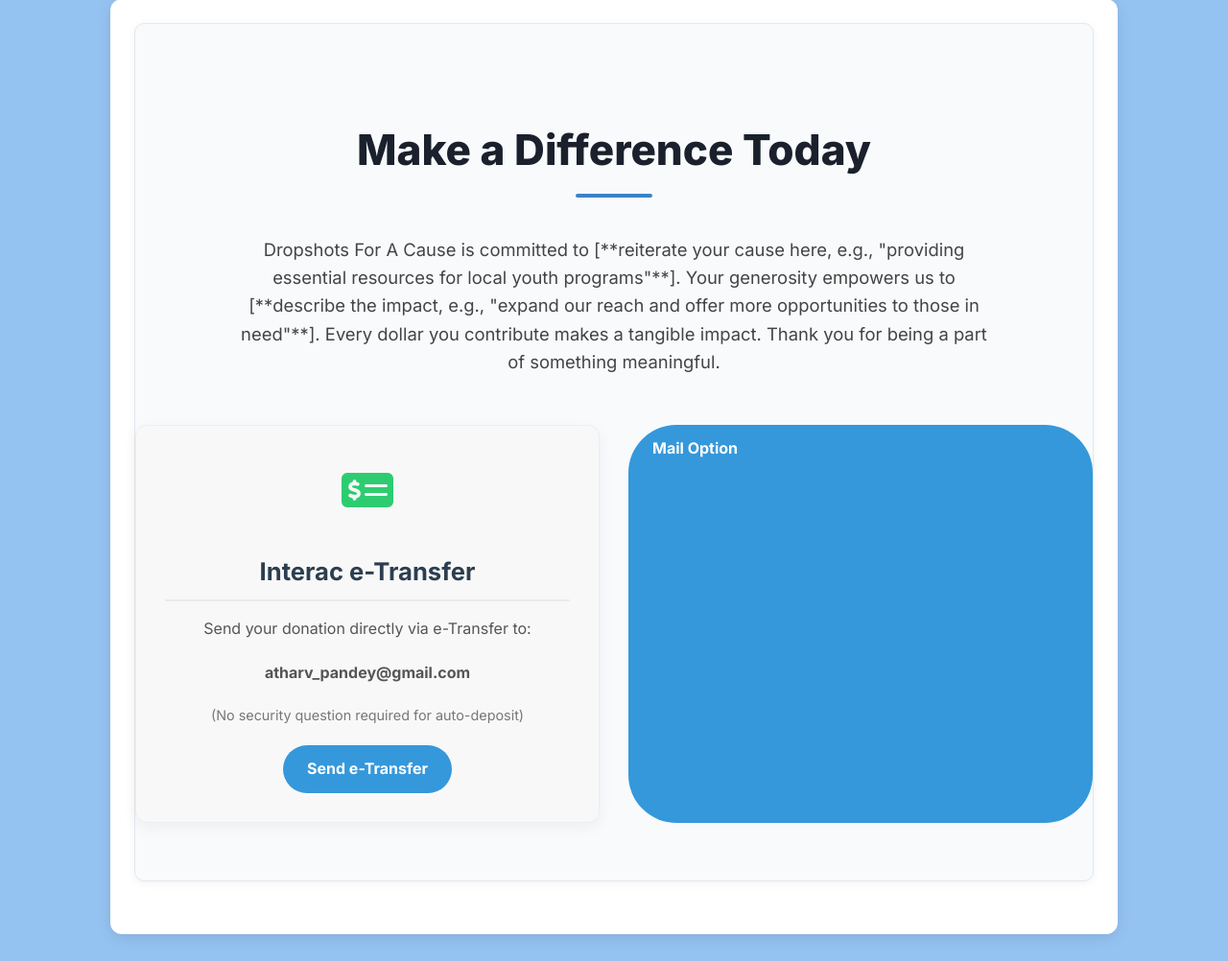
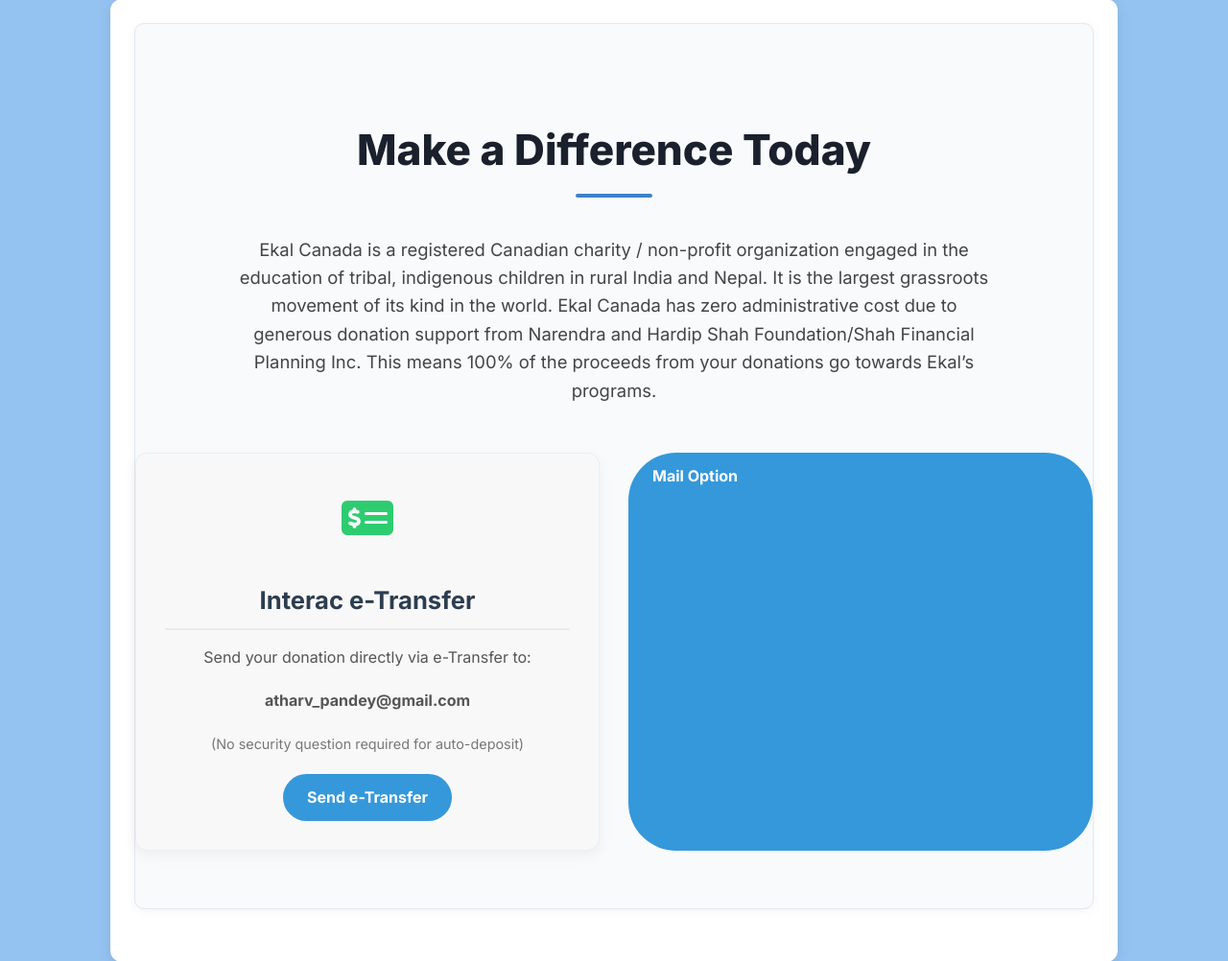
Before and after one commit to theonesomebodey/Badminton-website, a Flask app: page /donate.html in a window 1280 px wide. Shown: the part 567-1569 px from the top of the page at 96% size. Run offline with Flask 3, Linux system fonts and the light colour scheme.

Commit message:
Update donate.html

```diff
--- a/templates/donate.html
+++ b/templates/donate.html
@@ -100,9 +100,7 @@
         <section id="donate-intro" class="info-section">
             <h2>Make a Difference Today</h2>
             <p style="text-align: center; font-size: 1.15em; max-width: 800px; margin: 0 auto 50px auto; color: #444;">
-                Dropshots For A Cause is committed to [**reiterate your cause here, e.g., "providing essential resources for local youth programs"**].
-                Your generosity empowers us to [**describe the impact, e.g., "expand our reach and offer more opportunities to those in need"**].
-                Every dollar you contribute makes a tangible impact. Thank you for being a part of something meaningful.
+                Ekal Canada is a registered Canadian charity / non-profit organization engaged in the education of tribal, indigenous children in rural India and Nepal. It is the largest grassroots movement of its kind in the world. Ekal Canada has zero administrative cost due to generous donation support from Narendra and Hardip Shah Foundation/Shah Financial Planning Inc. This means 100% of the proceeds from your donations go towards Ekal’s programs.
             </p>
 
             <div class="donate-methods-grid" id="donation-methods">
```
